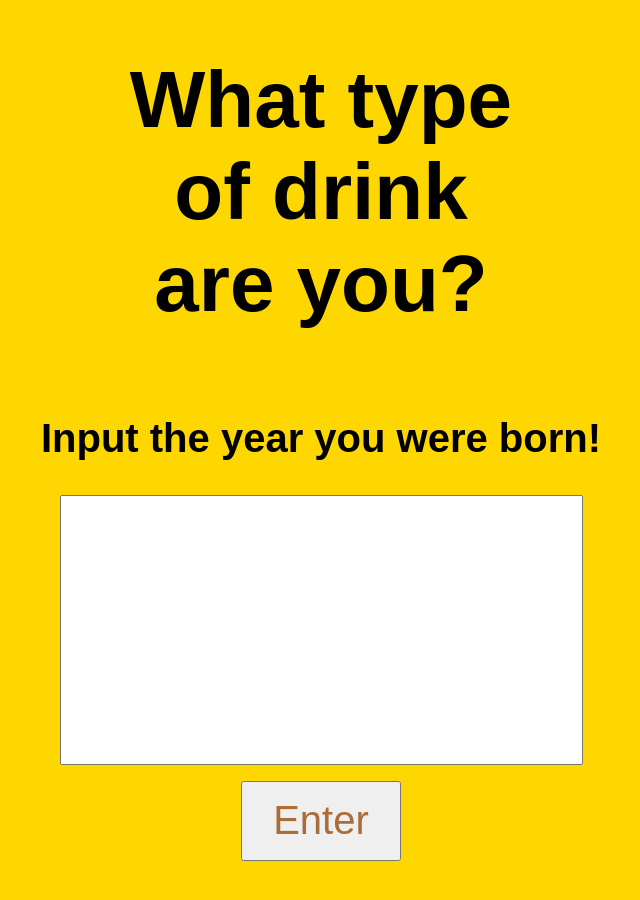
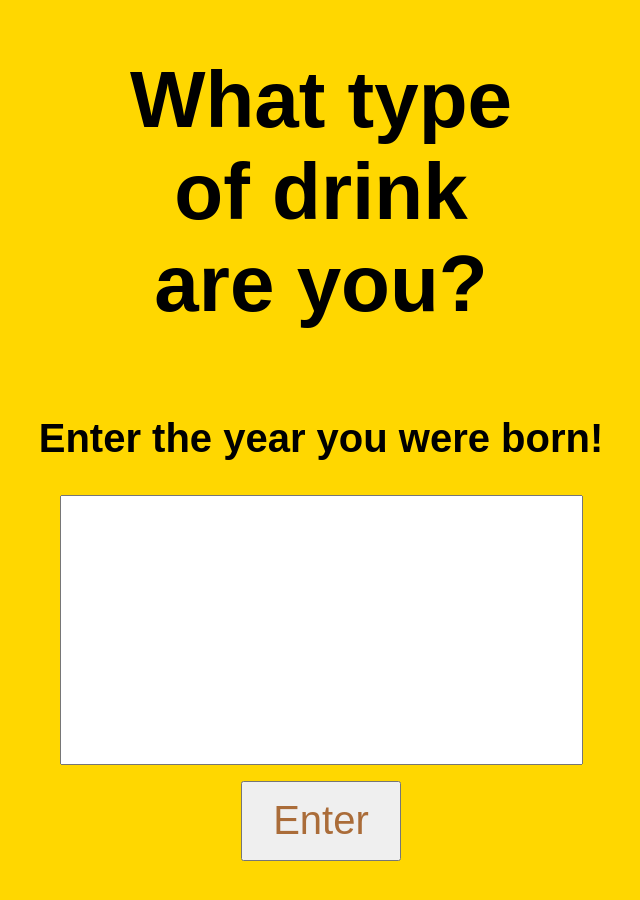
Before and after one commit to cyentific/javainteraction, a plain HTML site: page index.html in a window 1280 px wide. Shown: the whole page, without its empty margins (319-959 px from the left). Drawn offline with Linux system fonts and the light colour scheme; a web font is replaced by a local one.

Commit message:
Update index.html

```diff
--- a/index.html
+++ b/index.html
@@ -9,7 +9,7 @@
     <div
     <div class="mainContainer">
       <h1 id="titleheading">What type of drink are you?</h1>
-      <h2 id="instructions">Input the year you were born!</h2>
+      <h2 id="instructions">Enter the year you were born!</h2>
     </div>
     <div class="inputContainer">
       <input type="text" id="input">
```
